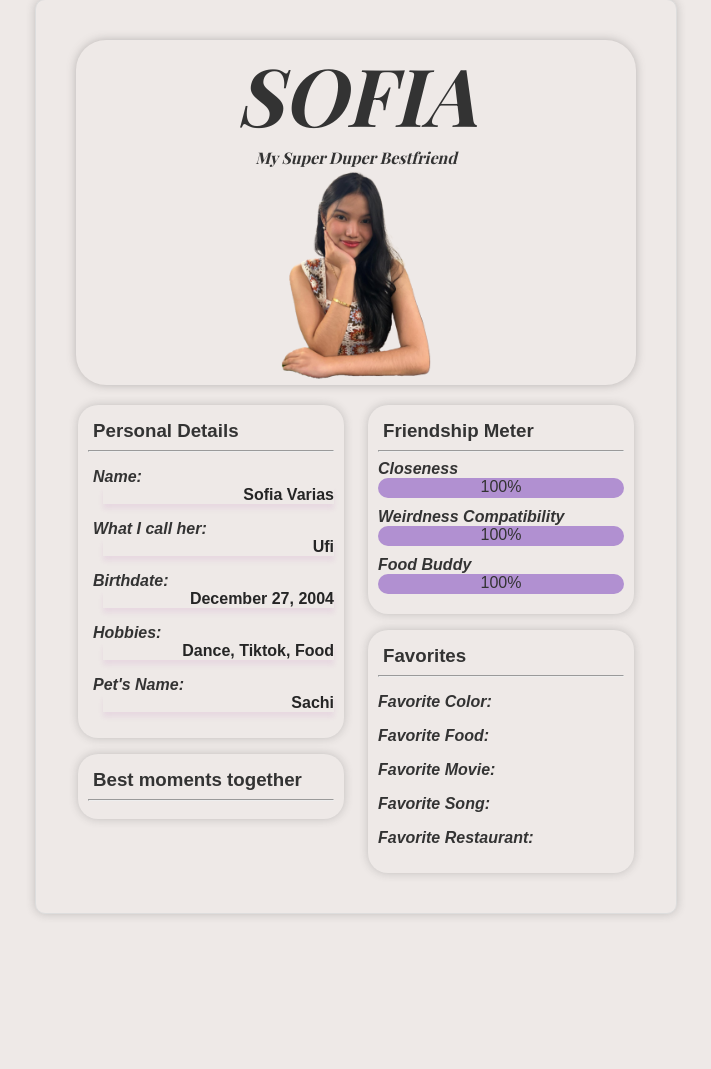
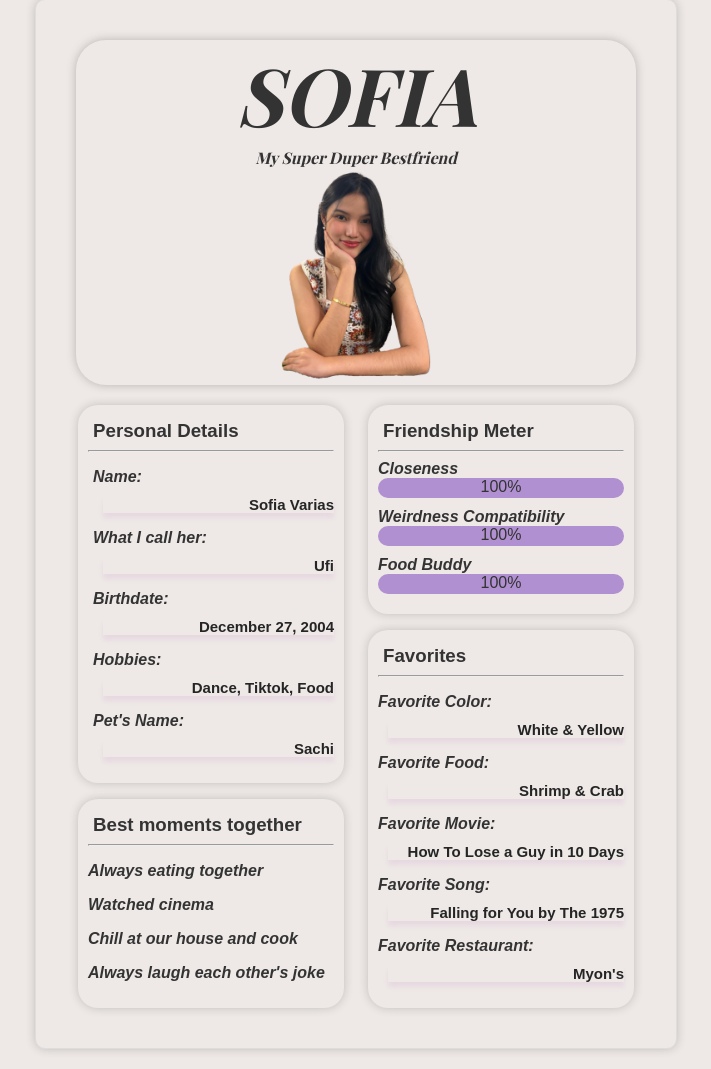
Before and after one commit to Melow04/Melow04.github.io, a PHP site: page /F5/sofia_external.html in a window 1280 px wide. Shown: the part 49-1118 px from the top of the page, without its empty margins (284-995 px from the left). Before the commit the page ends 966 px from the top, so only its background shows below. Run offline with PHP 8.4, Linux system fonts and the light colour scheme; some web fonts are replaced.

Commit message:
External Done

```diff
--- a/F5/assets/external.css
+++ b/F5/assets/external.css
@@ -78,9 +78,10 @@ strong{
 }
 
 span{
+  margin-top: 10px;
   margin-left: 10px;
   box-shadow: 0 5px 5px rgba(168, 64, 172, 0.096);
-  font-size: 1rem;
+  font-size: 15px;
   font-weight: 600;
   color: #252525;
   display: block;
@@ -109,12 +110,3 @@ span{
 
 
 }
-
-.c-item{
-height: 150px;
-}
-
-.c-img{
-height: 100%;
-object-fit: cover;
-}
--- a/F5/sofia_external.html
+++ b/F5/sofia_external.html
@@ -42,7 +42,10 @@
 <div class="profile-section">
                       <h3>Best moments together</h3>
                       <hr>
-
+                      <p><strong>Always eating together</strong></p>
+                      <p><strong>Watched cinema </strong></p>
+                      <p><strong>Chill at our house and cook</strong></p>
+                      <p><strong>Always laugh each other's joke</strong></p>
 
                       </div>
 
@@ -62,11 +65,11 @@
                   <div class="profile-section">
                       <h3>Favorites</h3>
                       <hr>
-                      <p><strong>Favorite Color:</strong> <span></span></p>
-                      <p><strong>Favorite Food:</strong><span></span></p>
-                      <p><strong>Favorite Movie:</strong><span></span></p>
-                      <p><strong>Favorite Song:</strong> <span></span></p>
-                      <p><strong>Favorite Restaurant:</strong><span></span> </p>
+                      <p><strong>Favorite Color:</strong> <span>White & Yellow</span></p>
+                      <p><strong>Favorite Food:</strong><span>Shrimp & Crab</span></p>
+                      <p><strong>Favorite Movie:</strong><span>How To Lose a Guy in 10 Days</span></p>
+                      <p><strong>Favorite Song:</strong> <span>Falling for You by The 1975</span></p>
+                      <p><strong>Favorite Restaurant:</strong><span>Myon's</span> </p>
                     </div>
 
                     </div>
```
